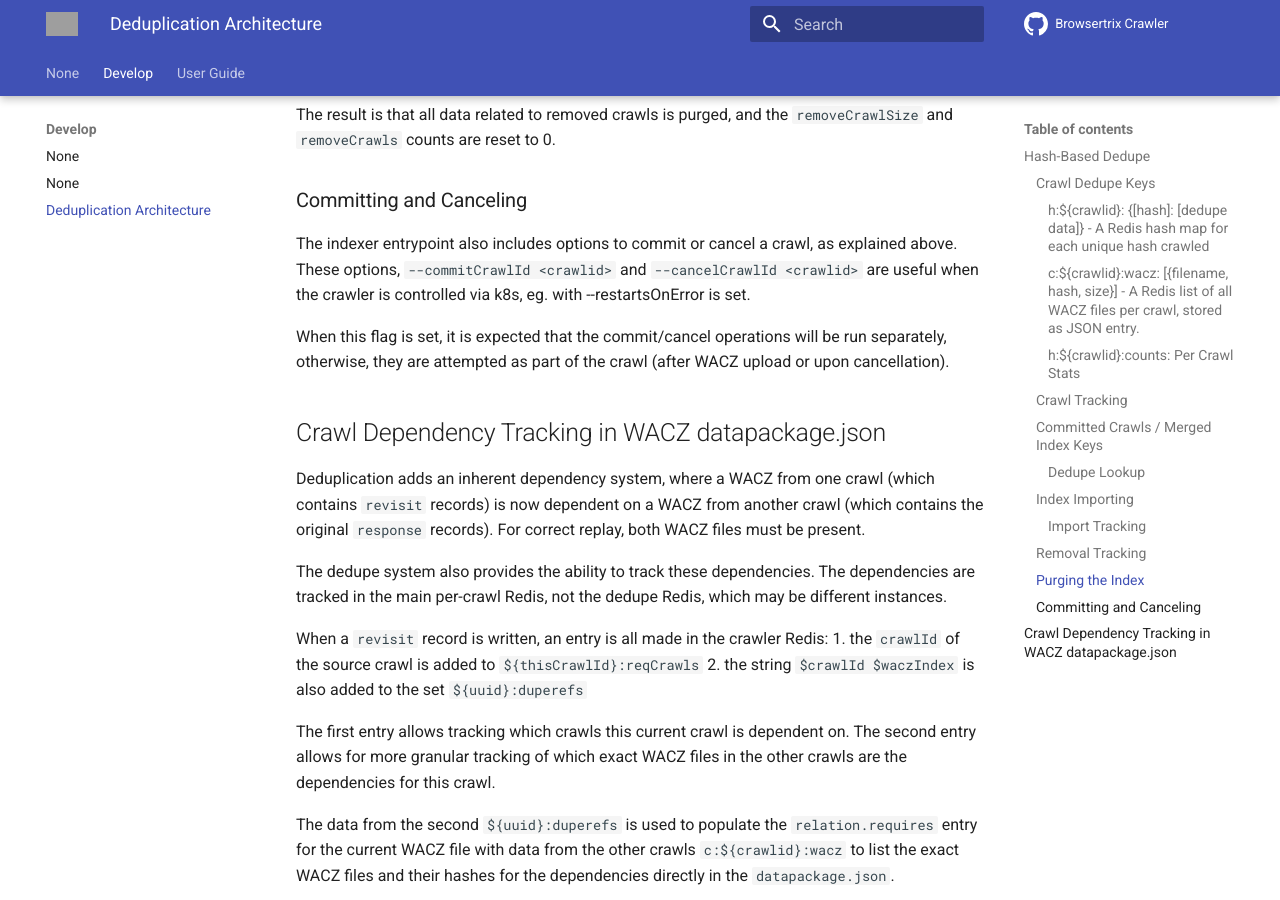
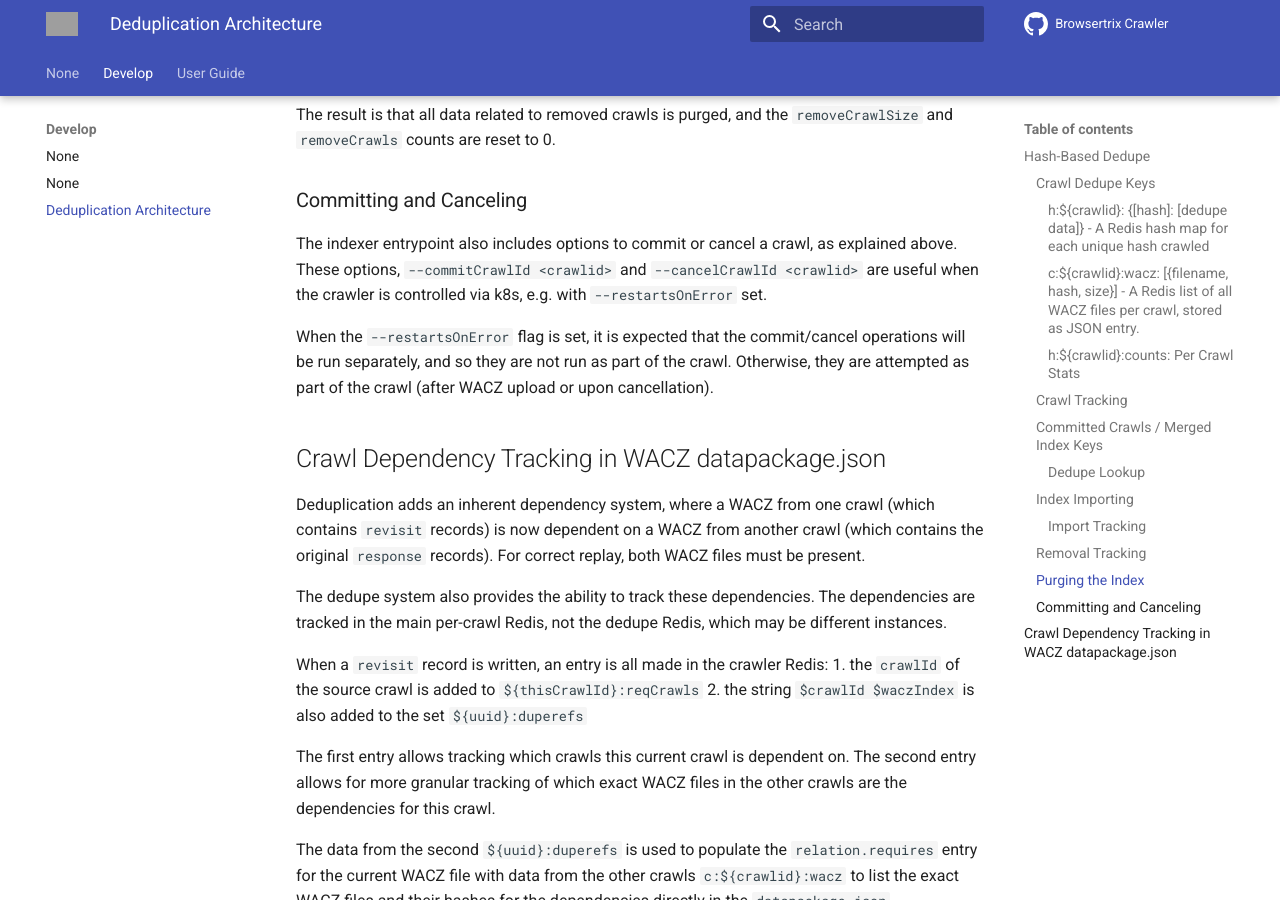
Before and after one commit to webrecorder/browsertrix-crawler, an MkDocs documentation site: the page built from docs/docs/develop/dedupe.md, in a window 1280 px wide and 900 px high, scrolled down 3553 px. Built offline with MkDocs 1.6.1 and Material for MkDocs 9.7.7, drawn with Linux system fonts in a browser that asks for light colours; comment, search, counter and statistics services are not loaded; some of the changed text lies outside the part shown; grey boxes are pictures that could not be loaded.

Commit message:
Apply suggestions from code review
Co-authored-by: Tessa Walsh <tessa@bitarchivist.net>

```diff
--- a/docs/docs/develop/dedupe.md
+++ b/docs/docs/develop/dedupe.md
@@ -134,9 +134,9 @@ The result is that all data related to removed crawls is purged, and the `remove
 ### Committing and Canceling
 
 The indexer entrypoint also includes options to commit or cancel a crawl, as explained above. These options,
-`--commitCrawlId <crawlid>` and `--cancelCrawlId <crawlid>` are useful when the crawler is controlled via k8s, eg. with --restartsOnError is set.
+`--commitCrawlId <crawlid>` and `--cancelCrawlId <crawlid>` are useful when the crawler is controlled via k8s, e.g. with `--restartsOnError` set.
 
-When this flag is set, it is expected that the commit/cancel operations will be run separately, otherwise, they are attempted as part of the crawl (after WACZ upload or upon cancellation).
+When the `--restartsOnError` flag is set, it is expected that the commit/cancel operations will be run separately, and so they are not run as part of the crawl. Otherwise, they are attempted as part of the crawl (after WACZ upload or upon cancellation).
 
 ## Crawl Dependency Tracking in WACZ datapackage.json
 
```
Also changed, not shown: other parts of docs/docs/develop/dedupe.md (+1 -1 lines).
